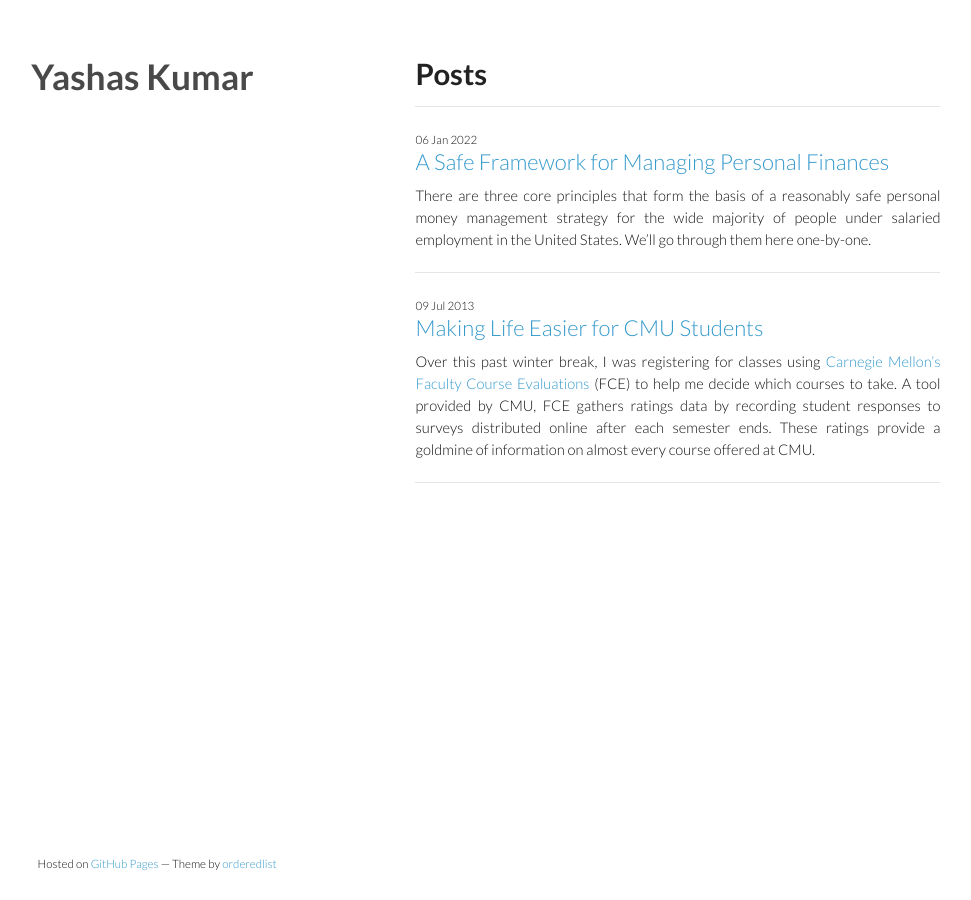
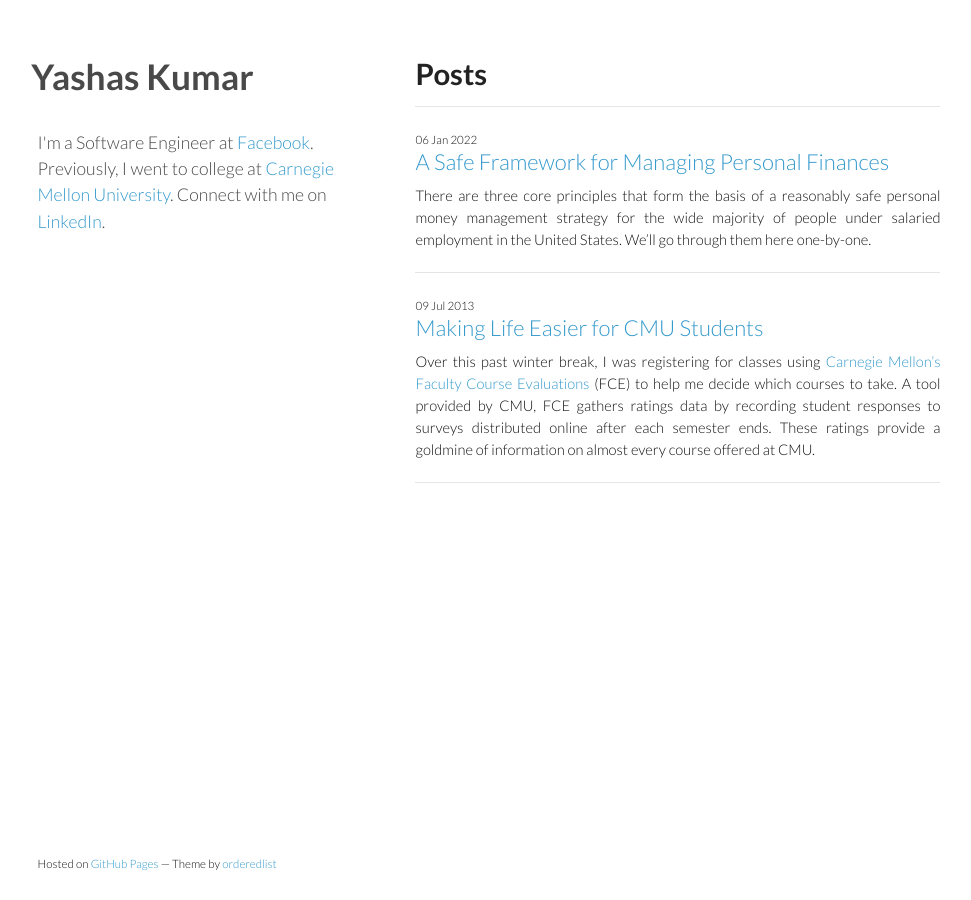
Before and after one commit to yrkumar/yrkumar.github.io, a Jekyll site: the page built from index.html, in a window 1280 px wide. Shown: the whole page, without its empty margins (151-1122 px from the left). Built offline with Jekyll 4.4.1, drawn with Linux system fonts in a browser that asks for light colours.

Commit message:
bring back basic sidebar

```diff
--- a/_layouts/default.html
+++ b/_layouts/default.html
@@ -28,6 +28,8 @@
 		<div class="wrapper" id="wrapper">
 			<header>
 				<h1><a href="/">Yashas Kumar</a></h1>
+				<br>
+				<h4><span style="font-weight:normal">I'm a Software Engineer at <a href="https://www.facebook.com/" target="_new">Facebook</a>. Previously, I went to college at <a href="https://www.cmu.edu/" target="_new">Carnegie Mellon University</a>. Connect with me on <a href="https://linkedin.com/in/yrkumar" target="_new">LinkedIn</a>.</span></h4>
 			</header>
 
 			<section id="main">
```
Also changed, not shown: 4 other files.
